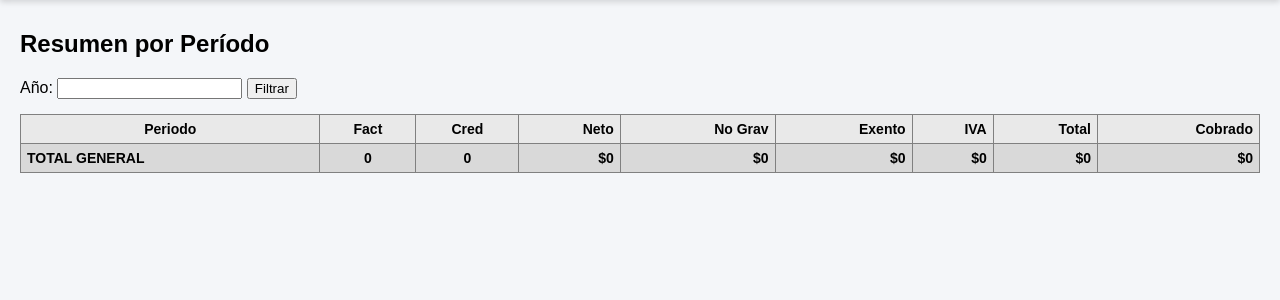
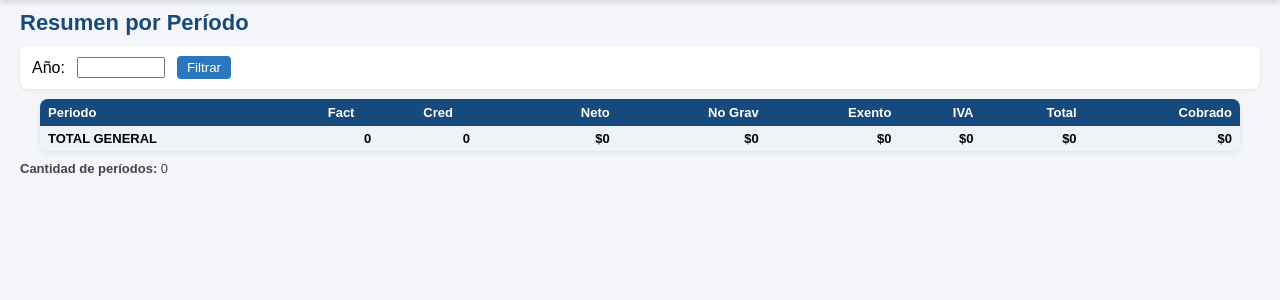
Before and after one commit to MarianGCG/AdminMack, a Django app: page /saldos/ in a window 1280 px wide. Shown: the part 56-356 px from the top of the page. Run offline with Django 4.2, Linux system fonts and the light colour scheme; data that the repository does not hold is empty.

Commit message:
ajusta reportes

```diff
--- a/comisiones/templates/base.html
+++ b/comisiones/templates/base.html
@@ -69,6 +69,46 @@
             align-items: center;
             gap: 15px;
             flex-wrap: wrap;
+        }
+
+        /* =========================
+           TABLAS DE REPORTES
+           ========================= */
+
+        .contenedor-tabla {
+            max-width: 1200px;
+            margin: 0 auto;
+        }
+
+        .tabla-reporte {
+            width: 100%;
+            border-collapse: collapse;
+            font-size: 13px;
+            background: white;
+            border-radius: 8px;
+            overflow: hidden;
+            box-shadow: 0 2px 6px rgba(0,0,0,0.08);
+        }
+
+        .tabla-reporte th {
+            background: #174a7c;
+            color: white;
+            padding: 6px 8px;
+            text-align: left;
+            font-weight: bold;
+        }
+
+        .tabla-reporte td {
+            padding: 5px 8px;
+            border-bottom: 1px solid #e0e0e0;
+        }
+
+        .tabla-reporte tr:last-child td {
+            border-bottom: none;
+        }
+
+        .tabla-reporte tr:hover {
+            background-color: #f5f8fb;
         }
 
         /* DROPDOWN */
--- a/comisiones/templates/ver_saldos.html
+++ b/comisiones/templates/ver_saldos.html
@@ -1,50 +1,117 @@
 {% extends "base.html" %}
+{% load l10n %}
 {% block content %}
 
-{% load l10n %}
+<div class="titulo-grafico">
+    Resumen por Período
+</div>
 
 
-<h2>Resumen por Período</h2>
+<div class="barra-opciones">
 
-<form method="get" style="margin-bottom:15px;">
-    Año: <input type="text" name="anio" value="{{ anio|default:'' }}">
-    <button type="submit">Filtrar</button>
+<form method="get"
+      style="display:flex; gap:12px; align-items:center;">
+
+    Año:
+
+    <input type="text"
+           name="anio"
+           value="{{ anio|default:'' }}"
+           style="width:80px;">
+
+    <button type="submit"
+        style="padding:4px 10px;
+               background:#2c78be;
+               color:white;
+               border:none;
+               border-radius:4px;">
+        Filtrar
+    </button>
+
 </form>
 
-<table border="1" cellpadding="6"
-       style="border-collapse: collapse; width:100%; font-size:14px;">
+</div>
 
-<tr style="background-color:#e9e9e9;">
+
+
+<div class="contenedor-tabla">
+
+<table class="tabla-reporte">
+
+<tr>
+
     <th>Periodo</th>
     <th>Fact</th>
     <th>Cred</th>
+
     <th style="text-align:right;">Neto</th>
     <th style="text-align:right;">No Grav</th>
     <th style="text-align:right;">Exento</th>
     <th style="text-align:right;">IVA</th>
     <th style="text-align:right;">Total</th>
     <th style="text-align:right;">Cobrado</th>
+
 </tr>
 
+
 {% for s in saldos %}
+
 <tr>
-    <td>{{ s.periodo_anio|unlocalize }}-{{ s.periodo_mes|stringformat:"02d" }}</td>
-    <td style="text-align:center;">{{ s.cant_facturas }}</td>
-    <td style="text-align:center;">{{ s.cant_creditos }}</td>
 
-    <td style="text-align:right;">${{ s.sum_neto|default:0|localize }}</td>
-    <td style="text-align:right;">${{ s.sum_no_gravado|default:0|localize }}</td>
-    <td style="text-align:right;">${{ s.sum_exento|default:0|localize }}</td>
-    <td style="text-align:right;">${{ s.sum_iva|default:0|localize }}</td>
-    <td style="text-align:right;">${{ s.sum_total|default:0|localize }}</td>
-    <td style="text-align:right;">${{ s.sum_cobrado|default:0|localize }}</td>
+    <td>
+        {{ s.periodo_anio|unlocalize }}-
+        {{ s.periodo_mes|stringformat:"02d" }}
+    </td>
+
+    <td style="text-align:center;">
+        {{ s.cant_facturas }}
+    </td>
+
+    <td style="text-align:center;">
+        {{ s.cant_creditos }}
+    </td>
+
+    <td style="text-align:right;">
+        ${{ s.sum_neto|default:0|localize }}
+    </td>
+
+    <td style="text-align:right;">
+        ${{ s.sum_no_gravado|default:0|localize }}
+    </td>
+
+    <td style="text-align:right;">
+        ${{ s.sum_exento|default:0|localize }}
+    </td>
+
+    <td style="text-align:right;">
+        ${{ s.sum_iva|default:0|localize }}
+    </td>
+
+    <td style="text-align:right;">
+        ${{ s.sum_total|default:0|localize }}
+    </td>
+
+    <td style="text-align:right;">
+        ${{ s.sum_cobrado|default:0|localize }}
+    </td>
+
 </tr>
+
 {% endfor %}
 
-<tr style="font-weight:bold; background-color:#d9d9d9;">
+
+
+<tr style="font-weight:bold; background-color:#eef3f8;">
+
     <td>TOTAL GENERAL</td>
-    <td style="text-align:center;">{{ totales.total_facturas }}</td>
-    <td style="text-align:center;">{{ totales.total_creditos }}</td>
+
+    <td style="text-align:center;">
+        {{ totales.total_facturas }}
+    </td>
+
+    <td style="text-align:center;">
+        {{ totales.total_creditos }}
+    </td>
 
     <td style="text-align:right;">
         ${{ totales.sum_neto|default:0|localize }}
@@ -69,8 +136,19 @@
     <td style="text-align:right;">
         ${{ totales.sum_cobrado|default:0|localize }}
     </td>
+
 </tr>
 
 
 </table>
+
+</div>
+
+
+<p style="margin-top:10px; font-size:13px; color:#444;">
+    <strong>Cantidad de períodos:</strong>
+    {{ saldos|length }}
+</p>
+
+
 {% endblock %}
```
Also changed, not shown: comisiones/templates/grafico_indice_mensual.html (+7 -18 lines), comisiones/templates/graficos01.html (+119 -164 lines), comisiones/templates/graficos22.html (+76 -26 lines), comisiones/templates/ver_comprobantes.html (+87 -36 lines).
